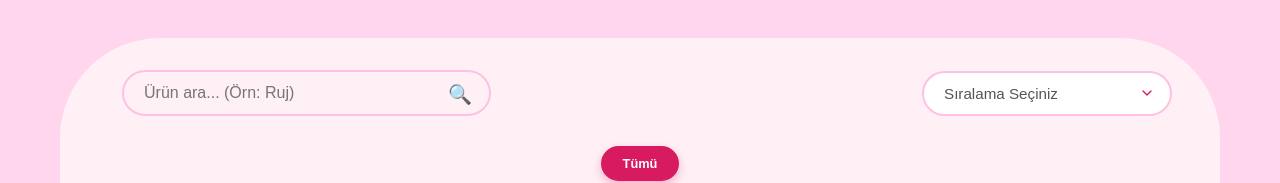
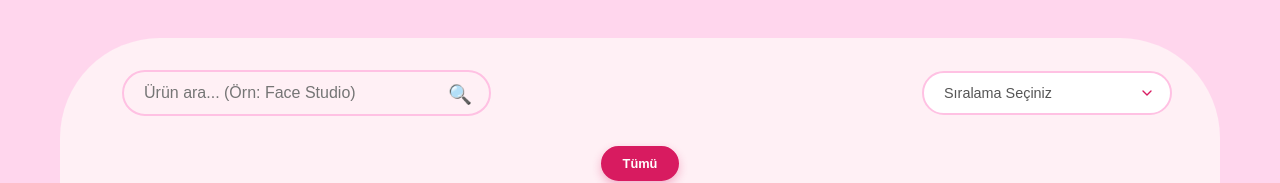
Before and after one commit to yavuztturgut/e-commerce, a React (Create React App) app: page / in a window 1280 px wide. Shown: the part 622-805 px from the top of the page. Built offline with nearby package versions, Linux system fonts and the light colour scheme; no server answers.

Commit message:
refactor

```diff
--- a/src/components/ProductList.js
+++ b/src/components/ProductList.js
@@ -61,7 +61,7 @@ function ProductList({ products, addToCart, searchTerm, setSearchTerm }) {
                 <div className="search-wrapper">
                     <input
                         type="text"
-                        placeholder="Ürün ara... (Örn: Ruj)"
+                        placeholder="Ürün ara... (Örn: Face Studio)"
                         value={searchTerm}
                         onChange={(e) => setSearchTerm(e.target.value)}
                     />
--- a/src/css/ProductList.css
+++ b/src/css/ProductList.css
@@ -341,7 +341,7 @@
     border-radius: 50px;
     background-color: white; /* Select içi beyaz olsun */
     color: #555;
-    font-size: 0.95rem;
+    font-size: 0.9rem;
     font-weight: 500;
     cursor: pointer;
     outline: none;
```
